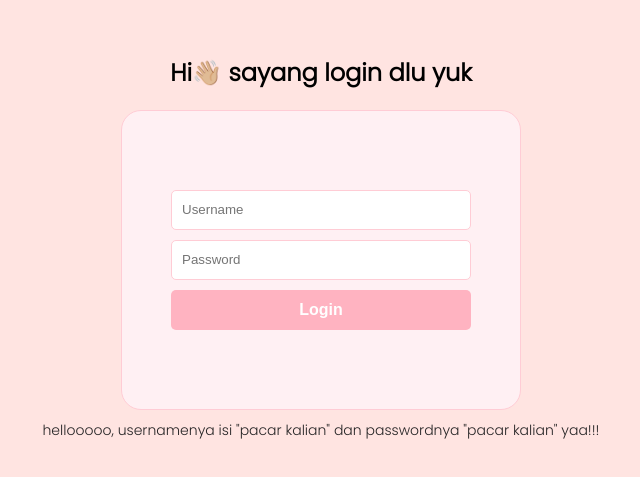
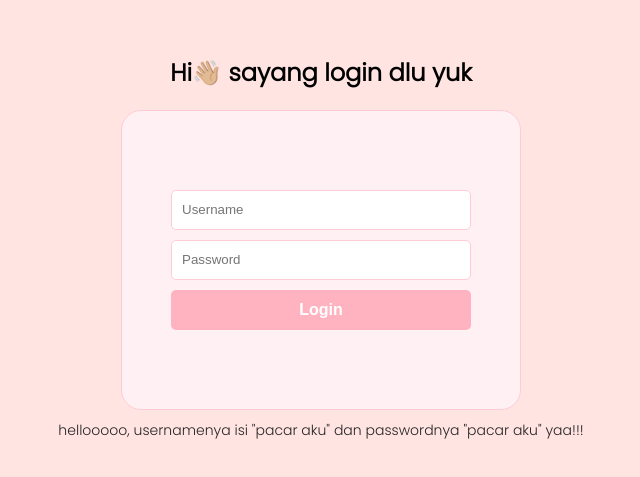
Before and after one commit to Ramadhanrngkuti/cintaku, a website: page index.html in a window 1280 px wide. Shown: the part 157-634 px from the top of the page, 319-959 px from the left. Drawn offline with nearby package versions, Linux system fonts and the light colour scheme; some packages are replaced by stand-ins of ours; a script that the page names is missing.

Commit message:
Update index.html

```diff
--- a/index.html
+++ b/index.html
@@ -24,7 +24,7 @@
         <button type="submit" id="loginBtn">Login</button>
       </form>
       <p class="login_description">
-        hellooooo, usernamenya isi "pacar kalian" dan passwordnya "pacar kalian"
+        hellooooo, usernamenya isi "pacar aku" dan passwordnya "pacar aku"
         yaa!!!
       </p>
     </div>
```
